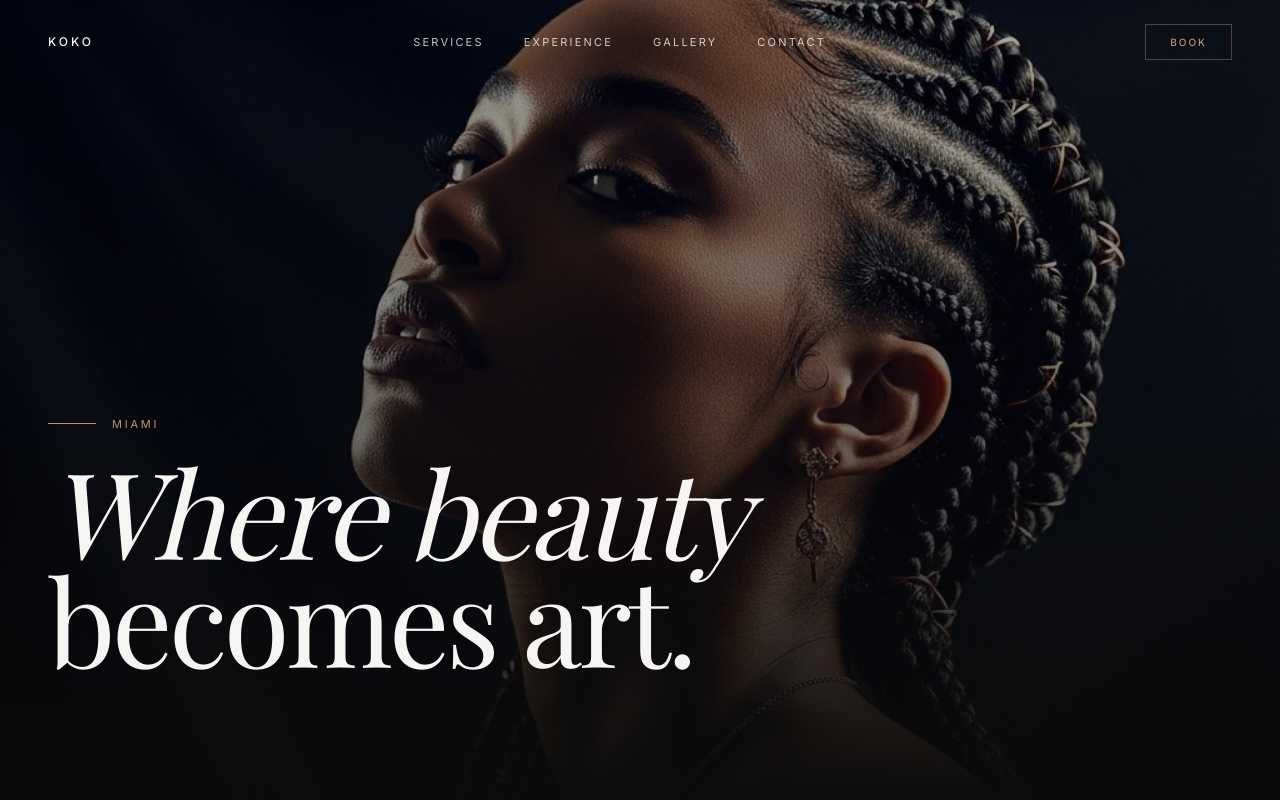
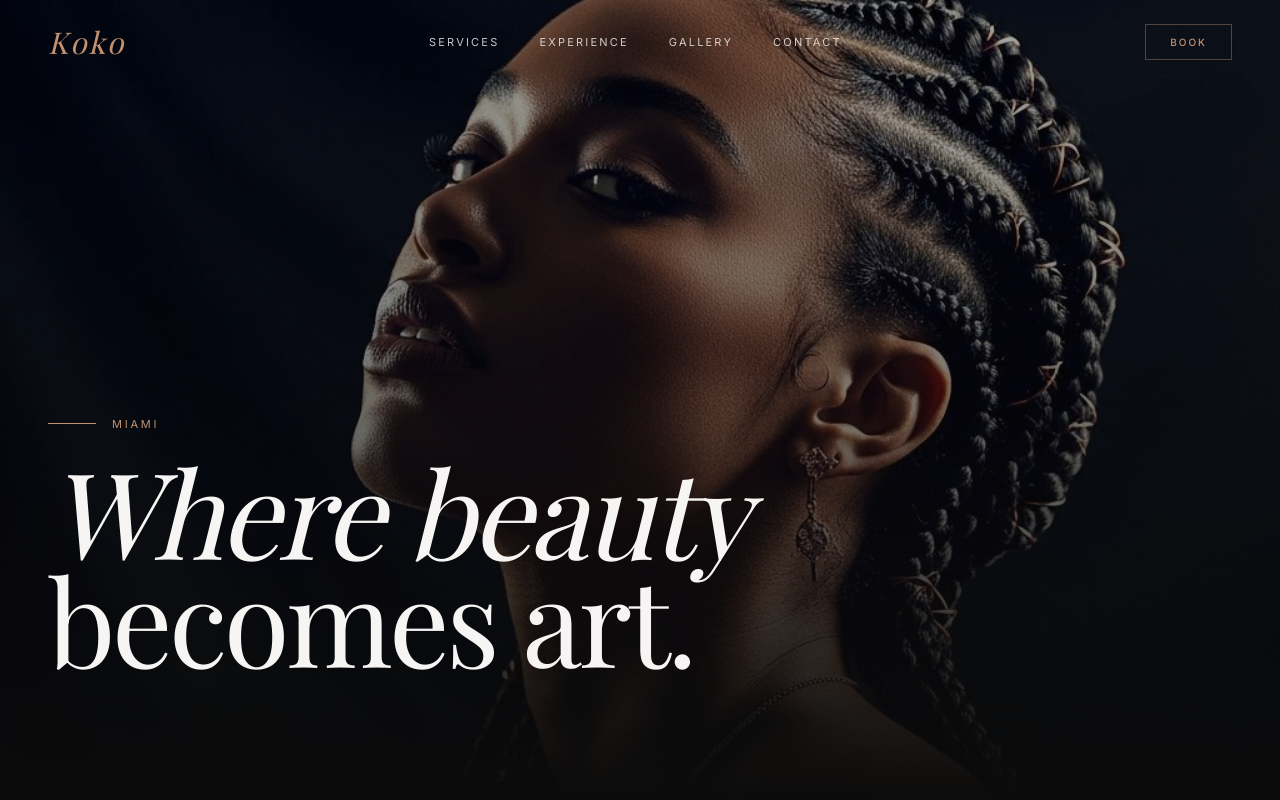
Before and after one commit to Sosafrm66/jennovate-beauty, a React (Vite) app: page / in a window 1280 px wide. Shown: the top 800 px of the page. Built offline with nearby package versions, Linux system fonts and the light colour scheme; a web font is replaced by a local one.

Commit message:
Style: make Koko wordmark stand out — serif italic rose gold

```diff
--- a/src/pages/Home.tsx
+++ b/src/pages/Home.tsx
@@ -18,7 +18,7 @@ function Navigation() {
       }`}
     >
       <div className="container mx-auto px-6 md:px-12 flex justify-between items-center">
-        <span className="font-sans font-medium text-xs tracking-[0.25em] text-foreground uppercase">
+        <span className="font-serif text-2xl md:text-3xl italic tracking-[0.08em] text-primary" style={{ fontWeight: 400 }}>
           Koko
         </span>
         <nav className="hidden md:flex gap-10">
```
